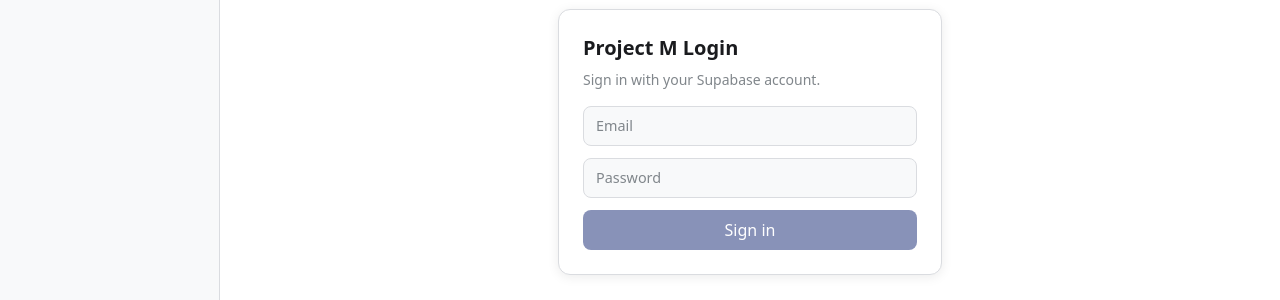
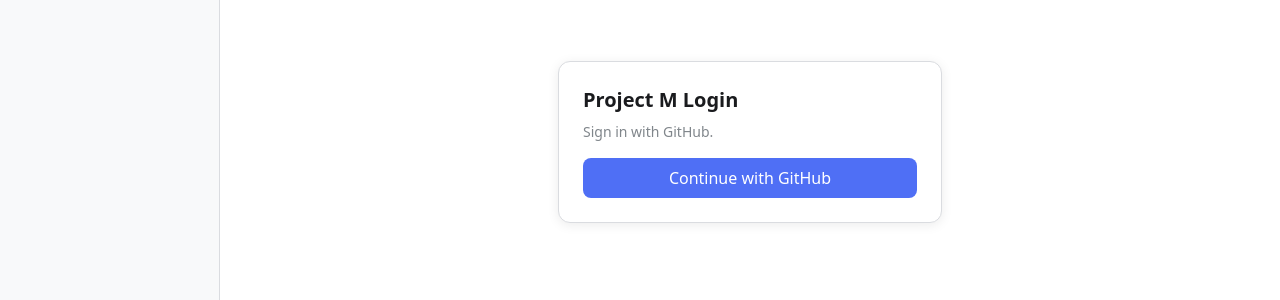
Before and after one commit to mihir113/project-m, a Next.js app: page /login in a window 1280 px wide. Shown: the part 282-582 px from the top of the page. Built offline with nearby package versions, Linux system fonts and the light colour scheme; no server answers.

Commit message:
Switch login to GitHub OAuth via Supabase Auth

```diff
--- a/src/app/login/page.tsx
+++ b/src/app/login/page.tsx
@@ -6,8 +6,6 @@
 
 export default function LoginPage() {
   const router = useRouter();
-  const [email, setEmail] = useState("");
-  const [password, setPassword] = useState("");
   const [loading, setLoading] = useState(false);
   const [error, setError] = useState<string | null>(null);
 
@@ -24,16 +22,16 @@
     setLoading(true);
     setError(null);
     try {
-      const { error } = await supabase.auth.signInWithPassword({
-        email: email.trim(),
-        password,
+      const { error } = await supabase.auth.signInWithOAuth({
+        provider: "github",
+        options: {
+          redirectTo: window.location.origin,
+        },
       });
       if (error) {
         setError(error.message || "Login failed");
         return;
       }
-      router.replace("/");
-      router.refresh();
     } catch {
       setError("Login failed");
     } finally {
@@ -45,29 +43,10 @@
     <div className="min-h-screen flex items-center justify-center bg-primary p-6">
       <div className="card w-full max-w-sm p-6">
         <h1 className="text-xl font-semibold text-primary mb-2">Project M Login</h1>
-        <p className="text-sm text-muted mb-4">Sign in with your Supabase account.</p>
-        <input
-          className="input-field mb-3"
-          type="email"
-          placeholder="Email"
-          value={email}
-          onChange={(e) => setEmail(e.target.value)}
-          autoComplete="email"
-        />
-        <input
-          className="input-field mb-3"
-          type="password"
-          placeholder="Password"
-          value={password}
-          onChange={(e) => setPassword(e.target.value)}
-          autoComplete="current-password"
-          onKeyDown={(e) => {
-            if (e.key === "Enter") handleLogin();
-          }}
-        />
+        <p className="text-sm text-muted mb-4">Sign in with GitHub.</p>
         {error && <p className="text-xs mb-3" style={{ color: "#f87171" }}>{error}</p>}
-        <button className="btn-primary w-full" onClick={handleLogin} disabled={loading || !email.trim() || !password.trim()}>
-          {loading ? "Signing in..." : "Sign in"}
+        <button className="btn-primary w-full" onClick={handleLogin} disabled={loading}>
+          {loading ? "Redirecting..." : "Continue with GitHub"}
         </button>
       </div>
     </div>
```
